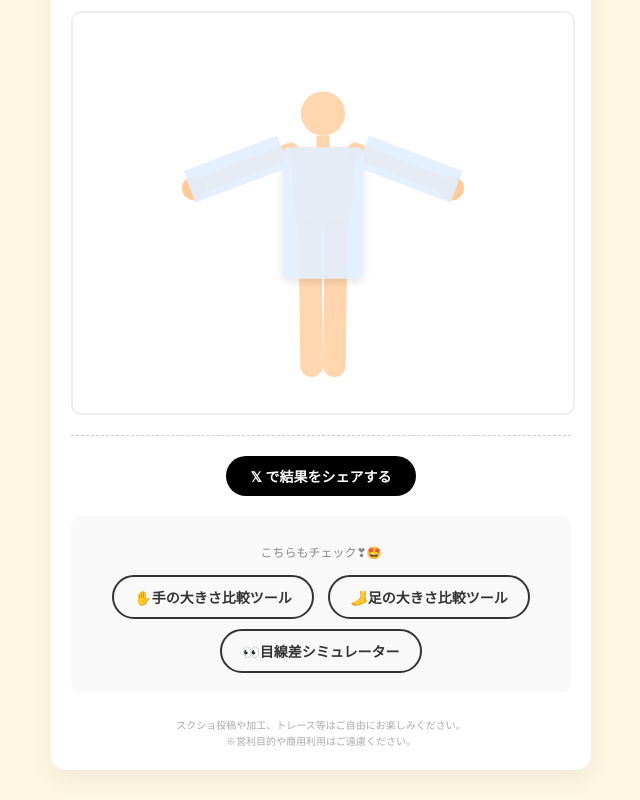
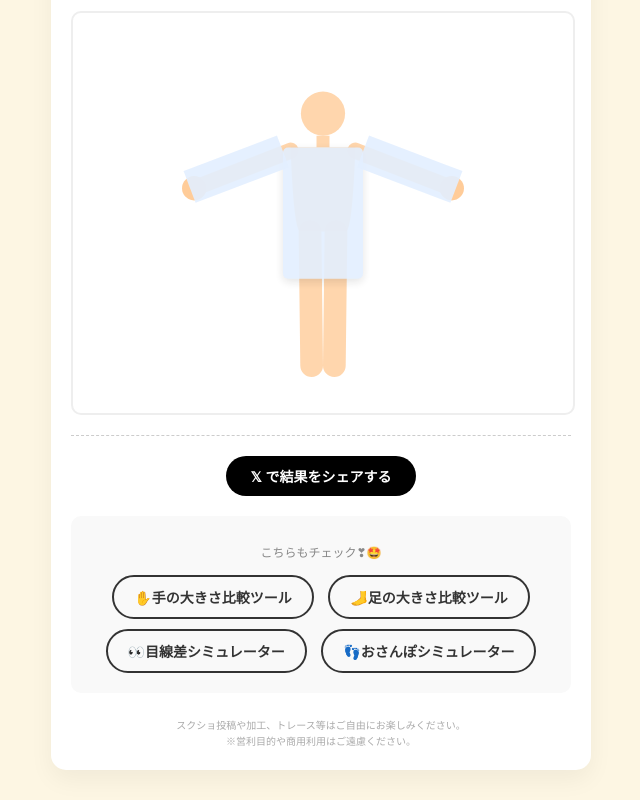
Before and after one commit to qwertyaz111/shared-shirt-simulator, a plain HTML site: page index.html in a window 1280 px wide. Shown: the part 365-1165 px from the top of the page, without its empty margins (319-959 px from the left). Drawn offline with Linux system fonts and the light colour scheme.

Commit message:
Add link to stroll date simulator in index.html

```diff
--- a/index.html
+++ b/index.html
@@ -115,6 +115,9 @@
             <a href="https://qwertyaz111.github.io/hand-size-comparison/">✋手の大きさ比較ツール</a>
             <a href="https://qwertyaz111.github.io/foot-size-comparison/">🦶足の大きさ比較ツール</a>
             <a href="https://qwertyaz111.github.io/eye-level-simulator/">👀目線差シミュレーター</a>
+            <a href="https://qwertyaz111.github.io/stroll-date-simulator/">
+        👣おさんぽシミュレーター
+    </a>
         </div>
 
         <div class="license-text">
```
